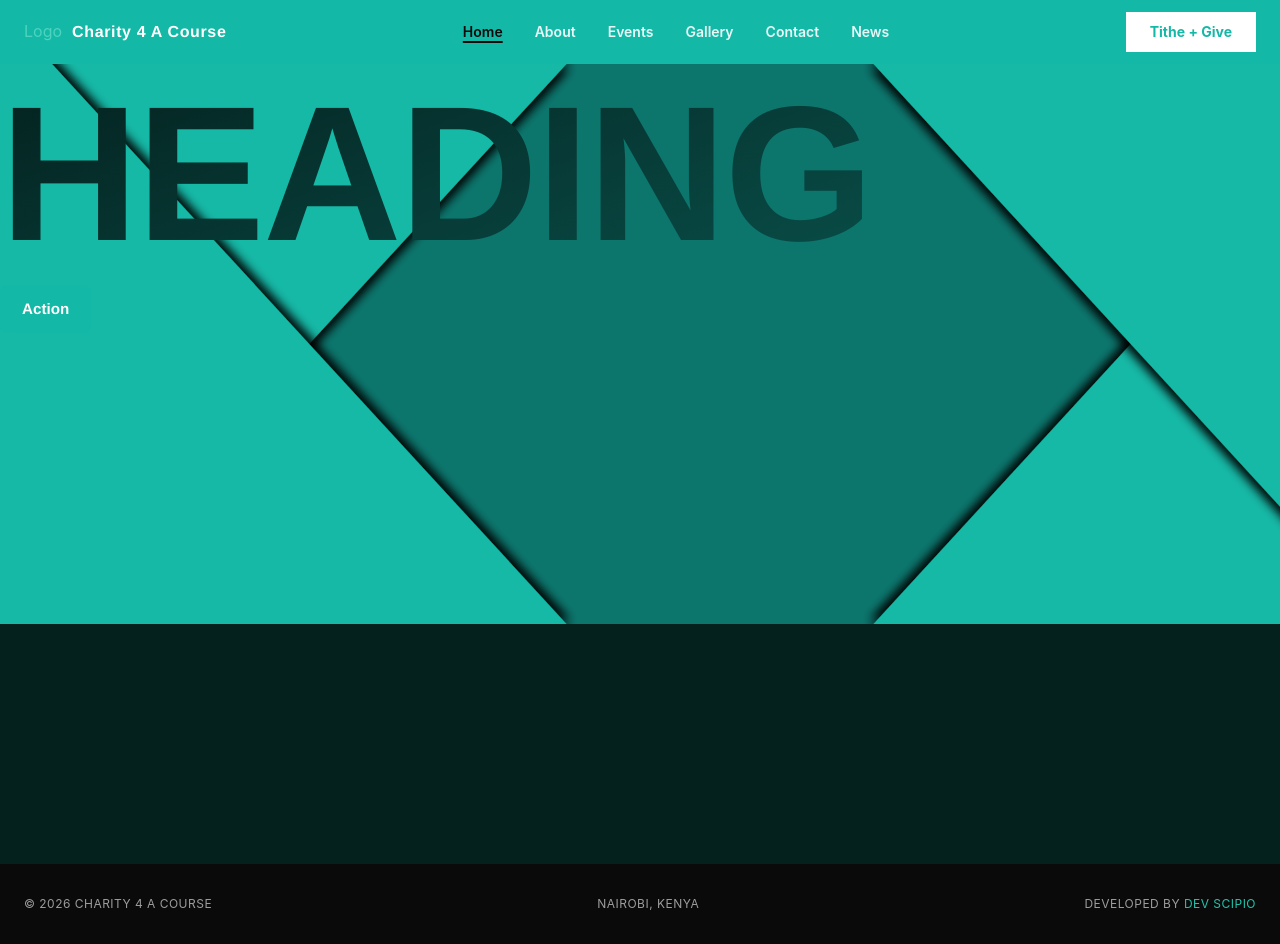
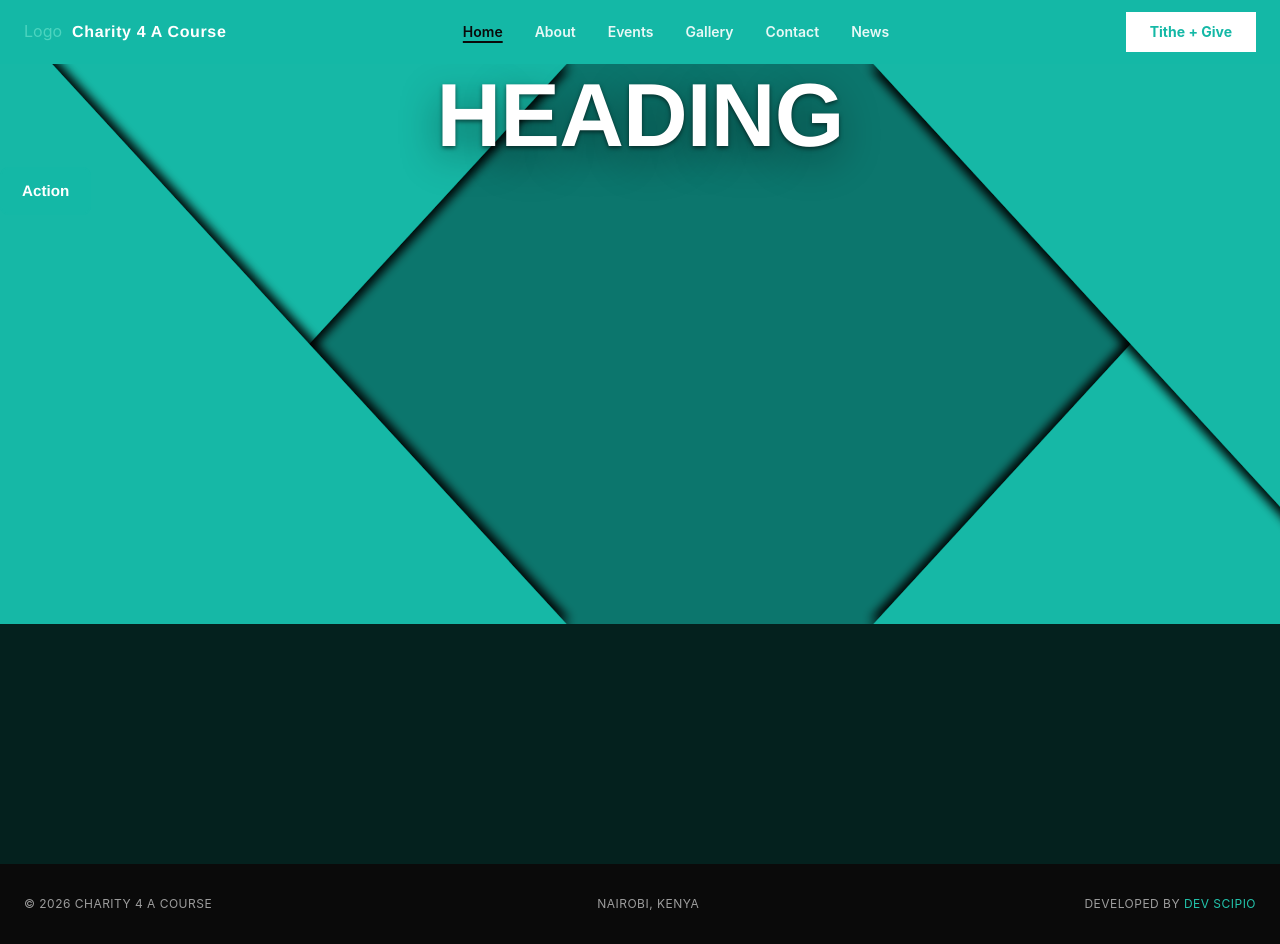
Before and after one commit to SCIPIO666/charity-4-a-course, a React (Vite) app in the folder client/: page / in a window 1280 px wide. Built offline with nearby package versions, Linux system fonts and the light colour scheme.

Commit message:
fix: hero text contrast

```diff
--- a/client/src/App.css
+++ b/client/src/App.css
@@ -231,10 +231,22 @@
 }
 
 @layer components {
-  .hero-gradient-text{
-    background-image: var(--gradient-hero);
-    background-clip:  text;
-    color: transparent;
-    font-size: 15dvw;
-  }
+.hero-gradient-text { color: var(--color-brand-white);
+   text-shadow: 0 2px 4px rgba(0, 0, 0, 0.55), 0 12px 40px rgba(0, 0, 0, 0.45); font-family: var(--font-display);
+   font-weight: var(--font-weight-bold); letter-spacing: var(--tracking-tight);
+  line-height: var(--leading-tight);
+  font-size: clamp(2.75rem, 7vw, 6rem);
+  text-align: center; margin: 0; }
+  /* Optional accent variant for use over a *solid* dark section (no busy pattern behind it) where the teal gradient clip reads fine. */
+.hero-gradient-text--accent {
+  background-image: var(--gradient-teal-accent); background-clip: text;
+  color: transparent;
 }
+.hero-subheading { color: var(--color-grey-100);
+  text-shadow: 0 2px 12px rgba(0, 0, 0, 0.4);
+  font-family: var(--font-body); font-size: var(--text-lg);
+  line-height: var(--leading-normal); text-align: center;
+  max-width: 42rem;
+}
+
+}
```
